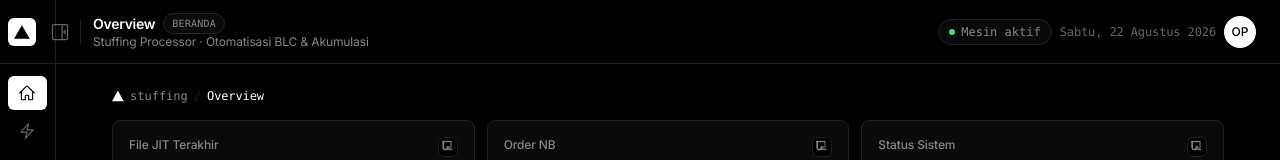
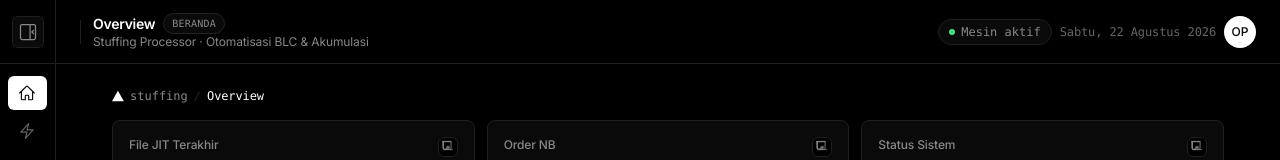
Before and after one commit to oxyrus69/stuffin, a Next.js app: page /dashboard in a window 1280 px wide. Both pictures are taken after a click on the button "Ciutkan sidebar". Shown: the top 160 px of the page. Built offline with nearby package versions, Linux system fonts and the light colour scheme.

Commit message:
fix: Ciutkan tidak lagi di tengah garis — header collapsed rata tengah (56px)

```diff
--- a/app/dashboard/page.js
+++ b/app/dashboard/page.js
@@ -556,17 +556,30 @@ export default function Dashboard() {
 
       {/* Sidebar — force dark */}
       <aside className={`fixed inset-y-0 left-0 z-30 flex flex-col border-r border-[#1f1f1f] bg-black transition-all duration-200 ${mobileOpen ? 'translate-x-0' : '-translate-x-full'} md:relative md:translate-x-0 ${collapsed ? 'md:w-[56px]' : 'md:w-[220px]'} w-[220px]`}>
-        <div className="flex h-[64px] shrink-0 items-center gap-2.5 border-b border-[#1f1f1f] px-2">
-          <span className="flex h-7 w-7 shrink-0 items-center justify-center rounded-md bg-white text-black"><VercelMark className="h-4 w-4" /></span>
-          {!collapsed && <div className="min-w-0 flex-1"><p className="truncate text-sm font-semibold tracking-[-0.02em] text-white">BLC Processor</p><p className="truncate font-mono text-[10px] tracking-wide text-[#888]">STUFFING SUITE</p></div>}
-          <button
-            onClick={() => setCollapsed(!collapsed)}
-            aria-label={collapsed ? 'Buka sidebar' : 'Ciutkan sidebar'}
-            title={collapsed ? 'Buka' : 'Ciutkan'}
-            className="ml-auto flex h-7 w-7 shrink-0 items-center justify-center rounded-md border border-transparent text-[#666] hover:bg-[#111] hover:text-white hover:border-[#232323]"
-          >
-            <CollapseIcon collapsed={collapsed} />
-          </button>
+        <div className={`flex h-[64px] shrink-0 items-center border-b border-[#1f1f1f] ${collapsed ? 'justify-center px-2' : 'gap-2.5 px-3'}`}>
+          {!collapsed ? (
+            <>
+              <span className="flex h-7 w-7 shrink-0 items-center justify-center rounded-md bg-white text-black"><VercelMark className="h-4 w-4" /></span>
+              <div className="min-w-0 flex-1"><p className="truncate text-sm font-semibold tracking-[-0.02em] text-white">BLC Processor</p><p className="truncate font-mono text-[10px] tracking-wide text-[#888]">STUFFING SUITE</p></div>
+              <button
+                onClick={() => setCollapsed(!collapsed)}
+                aria-label="Ciutkan sidebar"
+                title="Ciutkan"
+                className="flex h-7 w-7 shrink-0 items-center justify-center rounded-md border border-transparent text-[#666] hover:bg-[#111] hover:text-white hover:border-[#232323]"
+              >
+                <CollapseIcon collapsed={false} />
+              </button>
+            </>
+          ) : (
+            <button
+              onClick={() => setCollapsed(!collapsed)}
+              aria-label="Buka sidebar"
+              title="Buka"
+              className="flex h-8 w-8 items-center justify-center rounded-md border border-[#1f1f1f] bg-[#0a0a0a] text-[#888] hover:bg-[#111] hover:text-white hover:border-[#333]"
+            >
+              <CollapseIcon collapsed={true} />
+            </button>
+          )}
         </div>
 
         <nav className="flex-1 space-y-1 overflow-y-auto p-2">
```
